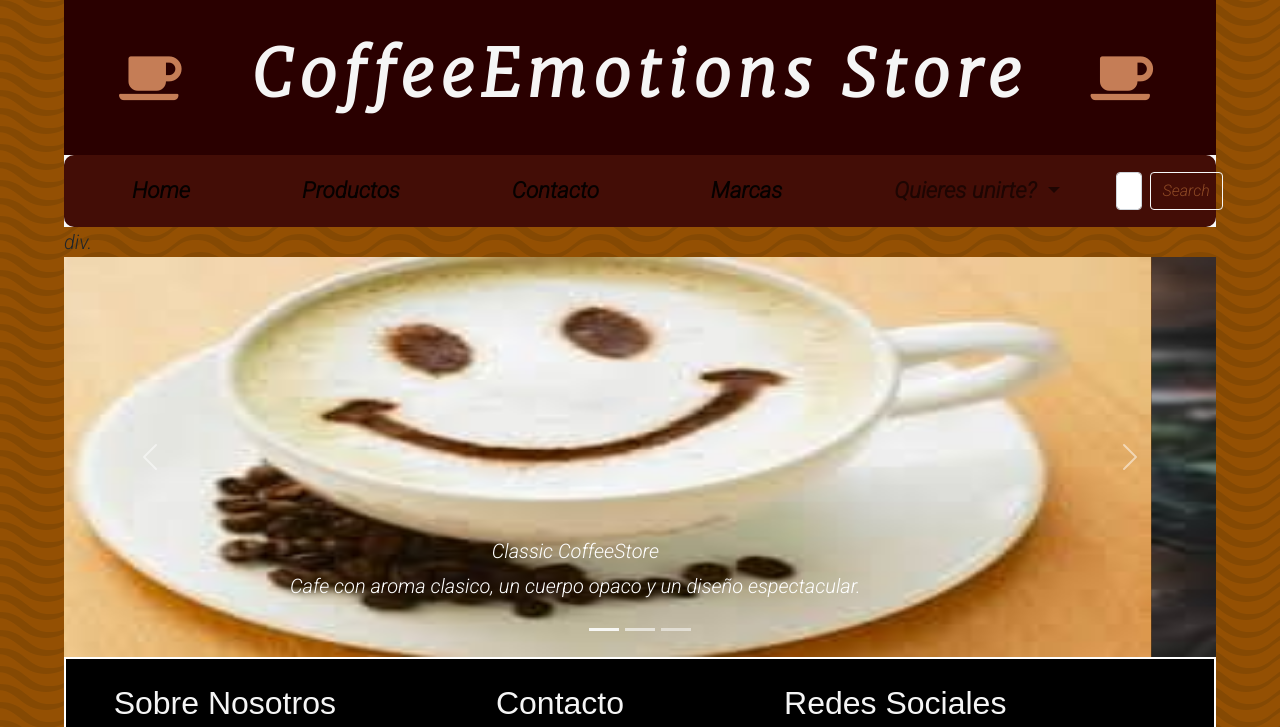
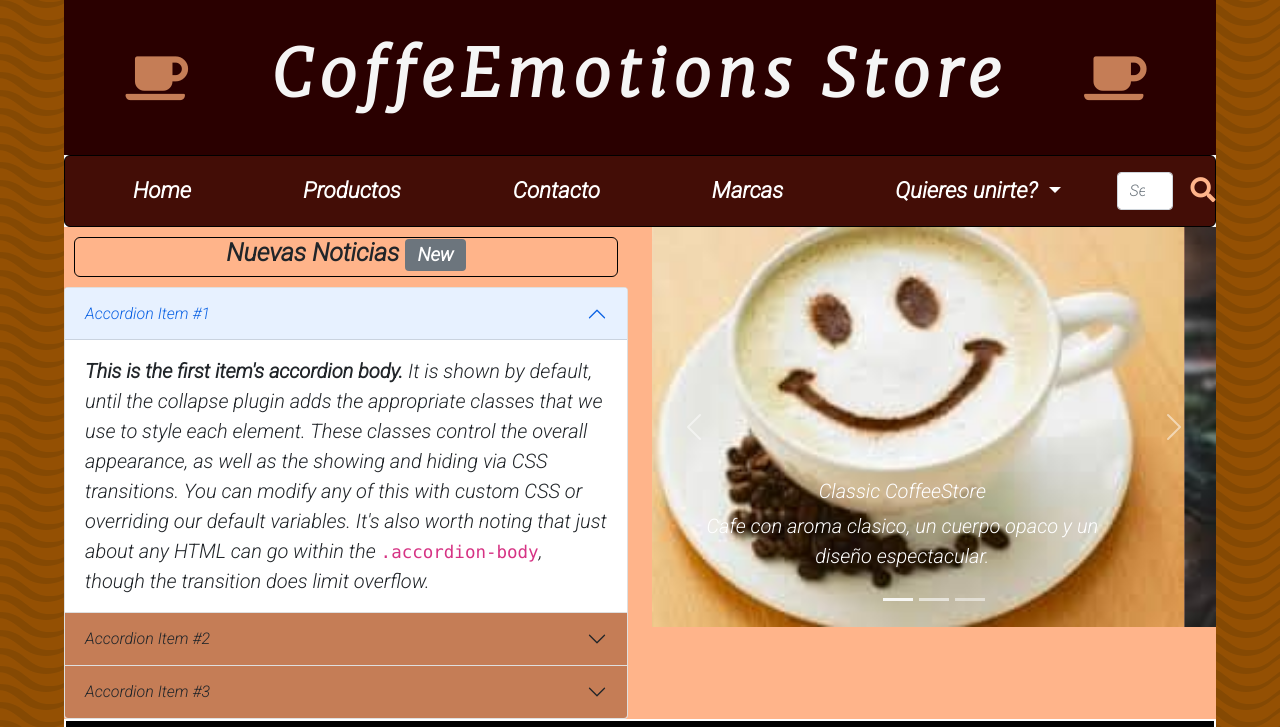
Before and after one commit to Mateo-Pons/mi_repositorio, a website: page index.html in a window 1280 px wide. Shown: the top 727 px of the page. Drawn offline with nearby package versions, Linux system fonts and the light colour scheme.

Commit message:
Cambios recientes

```diff
--- a/index.html
+++ b/index.html
@@ -26,11 +26,12 @@
 </head>
 
 <body>
+
     <div class="contenedor">
 <!---------------------------------- HEADER --------------------------->
       <header>
         <div class="encabezado">
-          <i class="fas fa-coffee cafestore"></i><a class="titulo" href="index.html"><h1>CoffeeEmotions Store</h1></a><i class="fas fa-coffee cafestore"></i>
+          <i class="fas fa-coffee cafestore"></i><a class="titulo" href="index.html"><h1>CoffeEmotions Store</h1></a><i class="fas fa-coffee cafestore"></i>
         </div>
       </header>
 <!------------------------------------- NAV -------------------------------->
@@ -62,55 +63,63 @@
           </ul>
         </li>
       </ul>
-
       <form class="d-flex">
         <input class="form-control me-2" type="search" placeholder="Search" aria-label="Search">
-        <button class="btn btn-outline-light" type="submit">Search</button>
+        <a class="icono"href="#"><i class="fas fa-search"></i></a>
       </form>
     </div>
   </div>
 </nav>
-<!-- <nav class="sticky-top navbar navbar-expand-lg navbar-light bg-light">
-    <div class="container-fluid">
-      <button class="navbar-toggler" type="button" data-toggle="collapse" data-target="#navbarSupportedContent" aria-controls="navbarSupportedContent" aria-expanded="false" aria-label="Toggle navigation">
-        <span class="navbar-toggler-icon"></span>
-      </button>
-      <div class="collapse navbar-collapse" id="navbarSupportedContent">
-        <ul class="navbar-nav me-auto mb-2 mb-lg-0">
-          <li class="nav-item">
-            <a class="nav-link" href="index.html">Home</a>
-          </li>
-          <li class="nav-item">
-            <a class="nav-link" href="./html/productos.html">Productos</a>
-          </li>
-          <li class="nav-item">
-            <a class="nav-link" href="./html/marcas.html">Marcas</a>
-          </li>
-          <li class="nav-item">
-            <a class="nav-link" href="./html/contacto.html">Contacto</a>
-          </li>
-          <li class="nav-item dropdown">
-            <a class="nav-link dropdown-toggle" href="./html/login.html" id="navbarDropdown" role="button" data-bs-toggle="dropdown" aria-expanded="false">
-              ¡Queres unirte?
-            </a>
-            <ul class="dropdown-menu" aria-labelledby="navbarDropdown">
-              <li><a class="dropdown-item" href="html/login.html">Ingresar</a></li>
-              <li><hr class="dropdown-divider"></li>
-              <li><a class="dropdown-item" href="html/login.html">Crear Cuenta</a></li>
-            </ul>
-          </li>
-        </ul>
-        <form class="d-flex">
-          <input class="form-control me-2" type="search" placeholder="Que busca?" aria-label="Search">
-          <button class="btn btn-light" type="submit">Buscar</button>
-        </form>
-      </div>
-    </div>
-  </nav> -->
+
+
 
 <!------------------------------------- SECTION-------------------------------->
-      <section>
-        div.
+<!------------------------------------- News-------------------------------->
+      <section id="container">
+        <div class="row align-items-start">
+        <div class="news col-md-6">
+          <h1>Nuevas Noticias <span class="badge bg-secondary">New</span></h1>
+          <div class="accordion" id="accordionExample">
+            <div class="accordion-item">
+              <h2 class="accordion-header" id="headingOne">
+                <button class="accordion-button" type="button" data-bs-toggle="collapse" data-bs-target="#collapseOne" aria-expanded="true" aria-controls="collapseOne">
+                  Accordion Item #1
+                </button>
+              </h2>
+              <div id="collapseOne" class="accordion-collapse collapse show" aria-labelledby="headingOne" data-bs-parent="#accordionExample">
+                <div class="accordion-body">
+                  <strong>This is the first item's accordion body.</strong> It is shown by default, until the collapse plugin adds the appropriate classes that we use to style each element. These classes control the overall appearance, as well as the showing and hiding via CSS transitions. You can modify any of this with custom CSS or overriding our default variables. It's also worth noting that just about any HTML can go within the <code>.accordion-body</code>, though the transition does limit overflow.
+                </div>
+              </div>
+            </div>
+            <div class="accordion-item">
+              <h2 class="accordion-header" id="headingTwo">
+                <button class="accordion-button collapsed" type="button" data-bs-toggle="collapse" data-bs-target="#collapseTwo" aria-expanded="false" aria-controls="collapseTwo">
+                  Accordion Item #2
+                </button>
+              </h2>
+              <div id="collapseTwo" class="accordion-collapse collapse" aria-labelledby="headingTwo" data-bs-parent="#accordionExample">
+                <div class="accordion-body">
+                  <strong>This is the second item's accordion body.</strong> It is hidden by default, until the collapse plugin adds the appropriate classes that we use to style each element. These classes control the overall appearance, as well as the showing and hiding via CSS transitions. You can modify any of this with custom CSS or overriding our default variables. It's also worth noting that just about any HTML can go within the <code>.accordion-body</code>, though the transition does limit overflow.
+                </div>
+              </div>
+            </div>
+            <div class="accordion-item">
+              <h2 class="accordion-header" id="headingThree">
+                <button class="accordion-button collapsed" type="button" data-bs-toggle="collapse" data-bs-target="#collapseThree" aria-expanded="false" aria-controls="collapseThree">
+                  Accordion Item #3
+                </button>
+              </h2>
+              <div id="collapseThree" class="accordion-collapse collapse" aria-labelledby="headingThree" data-bs-parent="#accordionExample">
+                <div class="accordion-body">
+                  <strong>This is the third item's accordion body.</strong> It is hidden by default, until the collapse plugin adds the appropriate classes that we use to style each element. These classes control the overall appearance, as well as the showing and hiding via CSS transitions. You can modify any of this with custom CSS or overriding our default variables. It's also worth noting that just about any HTML can go within the <code>.accordion-body</code>, though the transition does limit overflow.
+                </div>
+              </div>
+            </div>
+          </div>
+        </div>
+<!------------------------------------- Carrousel-------------------------------->
+      <div class="col-md-6">
         <div id="carouselExampleCaptions" class="carousel slide" data-bs-ride="carousel">
             <div class="carousel-indicators">
               <button type="button" data-bs-target="#carouselExampleCaptions" data-bs-slide-to="0" class="active" aria-current="true" aria-label="Slide 1"></button>
@@ -148,7 +157,9 @@
               <span class="carousel-control-next-icon" aria-hidden="true"></span>
               <span class="visually-hidden">Next</span>
             </button>
+            </div>
           </div>
+        </div>
         </section>
 <!------------------------------------- FOOTER -------------------------------->
       <footer>
--- a/scss/_header.scss
+++ b/scss/_header.scss
@@ -1,3 +1,7 @@
+.imagen{
+    display: inline-block;
+    font-size: 5px;
+}
 .encabezado{
     background-color: $color1;
     font-family: 'Merriweather', serif;
--- a/scss/_nav.scss
+++ b/scss/_nav.scss
@@ -2,8 +2,11 @@ nav{
     margin: 0;
     padding: 0 !important;
     box-sizing: border-box;
+    background-color: $color2 !important;
+
     .container-fluid{
-        border-radius: 10px;
+        border: 1px solid black;
+        border-radius: 6px;
         background-color: $color6;
         margin: 0;
         height: 4.5rem;
@@ -18,18 +21,37 @@ nav{
                 border-radius: 25px;
                 transition: ease 1s;
                 }
+                a{
+                color: white !important;
+                }
             }
         }
     }
     .dropdown-menu{
         background-color: $color5;
+        color: black;
+        .dropdown-item{
+            color: black !important;
+        &:hover{
+            background-color: rgb(6, 233, 146);
+            }
+        }
     }
+
+    .icono{
+     margin-left: 10px;
+     color: $color5;
+     font-size: 25px;
+     width: 55px;
+    }
+
+
 .btn{
-
+    background-color: white;
     color: $color3;
     &:hover{
     background-color: $color2;
-    transition: ease 3s;
+    transition: ease 2s;
     }
 }
 /*---------------------------------------------------------------------------------------*/
@@ -71,9 +93,3 @@ nav{
         }
     }
 }
-.carrito{
-    width: 55px;
-    height: 100%;
-    padding: 0;
-    margin: 0;
-}
--- a/scss/_section.scss
+++ b/scss/_section.scss
@@ -1,6 +1,28 @@
 
 /*-----------------------------Index----------------------------------------*/
+#container{
+    background-color: $color5;
 
+
+}
+.news{
+    h1{
+        margin: 10px;
+        border: 1px solid black;
+        border-radius: 6px;
+        text-align: center;
+        font-size: 25px;
+        font-weight: 1000;
+        height: 40px;
+    }
+}
+.accordion{
+    margin  : 0;
+
+}
+.accordion-button{
+    background-color: $color4;
+}
 
 
 
```
Also changed, not shown: html/login.html (+17 -1 lines), css/copia.css, imagenes/cafe5.png (added), imagenes/cafe6.png (added), imagenes/granos.png (added). Lines whose indentation alone changed are shown as unchanged.
